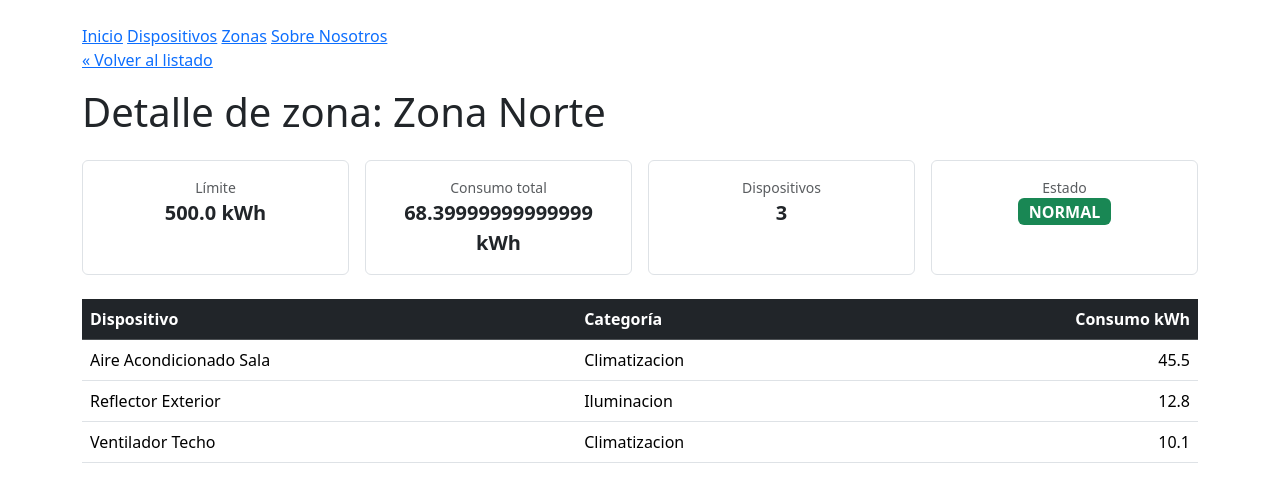
After one commit to amaruprog14/django-p2c1-MarinAmaru, a Django app: page /zonas/1/ in a window 1280 px wide. The commit adds this page. Shown: the top 502 px of the page. Run offline with Django 5.2, Linux system fonts and the light colour scheme; some libraries are stand-ins or nearby versions.

Commit message:
Terminado Boceto 2- Parte 1 de Evaluacion

```diff
--- a/dispositivos/services.py
+++ b/dispositivos/services.py
@@ -2,6 +2,7 @@ import json
 from django.conf import settings
 from django.shortcuts import render
 
+# Lee dispositivos.json y devuelve la lista de dispositivos registrados
 def cargar_dispositivos():
     ruta = settings.BASE_DIR / "data" / "dispositivos.json"
 
@@ -12,6 +13,7 @@ def cargar_dispositivos():
         raise ValueError("Se esperaba una lista de dispositivos")
     return datos
 
+# Lee zonas.json y devuelve la lista de zonas registradas
 def cargar_zonas():
     ruta = settings.BASE_DIR / "data" / "zonas.json"
 
@@ -22,12 +24,28 @@ def cargar_zonas():
         raise ValueError("Se esperaba una lista de zonas")
     return datos
 
+# Muestra el listado de zonas, cada una con sus dispositivos asociados
 def zonas(request):
-    zonas_data = cargar_zonas()
-    dispositivos_data = cargar_dispositivos()
+    lista_zonas = cargar_zonas()
+    lista_dispositivos = cargar_dispositivos()
 
-    for zona in zonas_data:
-        zona["dispositivos"] = [
-            d for d in dispositivos_data if d["zona_id"] == zona["id"]
+    for zona in lista_zonas:
+        dispositivos_de_la_zona = [
+            dispositivo
+            for dispositivo in lista_dispositivos
+            if dispositivo["zona_id"] == zona["id"]
         ]
-    return render(request, "zonas.html", {"zonas": zonas_data})
+        zona["dispositivos"] = dispositivos_de_la_zona
+
+    return render(request, "zonas.html", {"zonas": lista_zonas})
+
+# Lee categorias.json y devuelve la lista de categorias registradas
+def cargar_categorias():
+    ruta = settings.BASE_DIR / "data" / "categorias.json"
+
+    with ruta.open(encoding="utf-8") as archivo:
+        datos = json.load(archivo)
+
+    if not isinstance(datos, list):
+        raise ValueError("Se esperaba una lista de categorias")
+    return datos
--- a/dispositivos/urls.py
+++ b/dispositivos/urls.py
@@ -7,5 +7,6 @@ urlpatterns = [
     path("",views.inicio,name="inicio"),
     path("dispositivos/", views.catalogo, name="catalogo"),
     path("info/", views.info, name="info"),
-    path("zonas/", views.zonascatalogo, name="zonas")
+    path("zonas/", views.zonascatalogo, name="zonas"),
+    path("zonas/<int:zona_id>/", views.detalle_zona, name="detalle_zona")
 ]
--- a/dispositivos/views.py
+++ b/dispositivos/views.py
@@ -1,8 +1,8 @@
 from django.shortcuts import render
-from django.http import HttpResponse
-from .services import cargar_dispositivos,cargar_zonas
+from django.http import HttpResponse, Http404
+from .services import cargar_dispositivos,cargar_zonas,cargar_categorias
 
-
+# Muestra la página de inicio con la informacion general del sistema
 def inicio(request):
     contexto = {
         "sistema": "EcoEnergy",
@@ -15,6 +15,7 @@ def inicio(request):
         contexto,
     )
 
+# Vista de prueba
 def dispositivos_zona(request,zona_id):
     if zona_id != 3:
         return HttpResponse(
@@ -24,6 +25,7 @@ def dispositivos_zona(request,zona_id):
         f"Dispositivos de la zona {zona_id}"
     )
 
+# Vista de prueba
 def ubicacion_zona(request,zona_id):
     if zona_id != "claves":
         return HttpResponse(
@@ -32,6 +34,7 @@ def ubicacion_zona(request,zona_id):
     return HttpResponse(
         f"Que buscas Hacker???")
 
+# Muestra el catalogo completo de dispositivos
 def catalogo(request):
     dispositivos = cargar_dispositivos()
 
@@ -44,6 +47,7 @@ def catalogo(request):
         request, "dispositivos/catalogo.html", contexto
     )
 
+# Muestra el listado de zonas, cada una con sus dispositivos asociados
 def zonascatalogo(request):
     zonas = cargar_zonas()
     dispositivos = cargar_dispositivos()
@@ -61,6 +65,7 @@ def zonascatalogo(request):
         request, "dispositivos/zonas.html", contexto
     )
 
+# Muestra la pagina de informacion de la empresa
 def info(request):
     informacion = {
         "texto": "Somos una empresa comprometida con la energia.",
@@ -71,3 +76,44 @@ def info(request):
         "dispositivos/info.html",
         informacion,
     )
+
+# Muestra el detalle de una zona, sus dispositivos, consumo total y estado
+def detalle_zona(request, zona_id):
+    lista_zonas = cargar_zonas()
+
+    zona = None
+    for zona_actual in lista_zonas:
+        if zona_actual["id"] == zona_id:
+            zona = zona_actual
+            break
+
+    if zona is None:
+        raise Http404("Zona no encontrada")
+
+    lista_dispositivos = cargar_dispositivos()
+    lista_categorias = cargar_categorias()
+
+    dispositivos_de_la_zona = [
+        dispositivo
+        for dispositivo in lista_dispositivos
+        if dispositivo["zona_id"] == zona_id
+    ]
+
+    for dispositivo in dispositivos_de_la_zona:
+        categoria = None
+        for categoria_actual in lista_categorias:
+            if categoria_actual["id"] == dispositivo["categoria_id"]:
+                categoria = categoria_actual
+                break
+        dispositivo["categoria_nombre"] = categoria["nombre"] if categoria else "Sin categoría"
+
+    consumo_total = sum(dispositivo["consumo_kwh"] for dispositivo in dispositivos_de_la_zona)
+    estado = "ALERTA" if consumo_total > zona["limite_kwh"] else "NORMAL"
+
+    contexto = {
+        "zona": zona,
+        "dispositivos": dispositivos_de_la_zona,
+        "consumo_total": consumo_total,
+        "estado": estado,
+    }
+    return render(request, "dispositivos/detalle_zona.html", contexto)
--- /dev/null
+++ b/templates/dispositivos/detalle_zona.html
@@ -0,0 +1,65 @@
+{% extends "base.html" %}
+
+{% block tittle %}Detalle de zona | EcoEnergy {% endblock %}
+
+{% block content %}
+    <p class="mb-3">
+        <a href="{% url 'dispositivos:zonas' %}">&laquo; Volver al listado</a>
+    </p>
+
+    <h1 class="mb-4">Detalle de zona: {{ zona.nombre }}</h1>
+
+    <div class="row g-3 mb-4 text-center">
+        <div class="col-md-3">
+            <div class="border rounded p-3 h-100">
+                <div class="text-muted small">Límite</div>
+                <div class="fw-bold fs-5">{{ zona.limite_kwh }} kWh</div>
+            </div>
+        </div>
+        <div class="col-md-3">
+            <div class="border rounded p-3 h-100">
+                <div class="text-muted small">Consumo total</div>
+                <div class="fw-bold fs-5">{{ consumo_total }} kWh</div>
+            </div>
+        </div>
+        <div class="col-md-3">
+            <div class="border rounded p-3 h-100">
+                <div class="text-muted small">Dispositivos</div>
+                <div class="fw-bold fs-5">{{ dispositivos|length }}</div>
+            </div>
+        </div>
+        <div class="col-md-3">
+            <div class="border rounded p-3 h-100">
+                <div class="text-muted small">Estado</div>
+                {% if estado == "ALERTA" %}
+                    <span class="badge bg-danger fs-6">ALERTA</span>
+                {% else %}
+                    <span class="badge bg-success fs-6">NORMAL</span>
+                {% endif %}
+            </div>
+        </div>
+    </div>
+
+    {% if dispositivos %}
+        <table class="table table-hover align-middle">
+            <thead class="table-dark">
+                <tr>
+                    <th>Dispositivo</th>
+                    <th>Categoría</th>
+                    <th class="text-end">Consumo kWh</th>
+                </tr>
+            </thead>
+            <tbody>
+                {% for dispositivo in dispositivos %}
+                    <tr>
+                        <td>{{ dispositivo.nombre }}</td>
+                        <td>{{ dispositivo.categoria_nombre }}</td>
+                        <td class="text-end">{{ dispositivo.consumo_kwh }}</td>
+                    </tr>
+                {% endfor %}
+            </tbody>
+        </table>
+    {% else %}
+        <p class="text-muted fst-italic">Esta zona no tiene dispositivos.</p>
+    {% endif %}
+{% endblock %}
```
Also changed, not shown: templates/dispositivos/zonas.html (+5 -2 lines), archivo.txt (deleted), prueba.txt (deleted).
